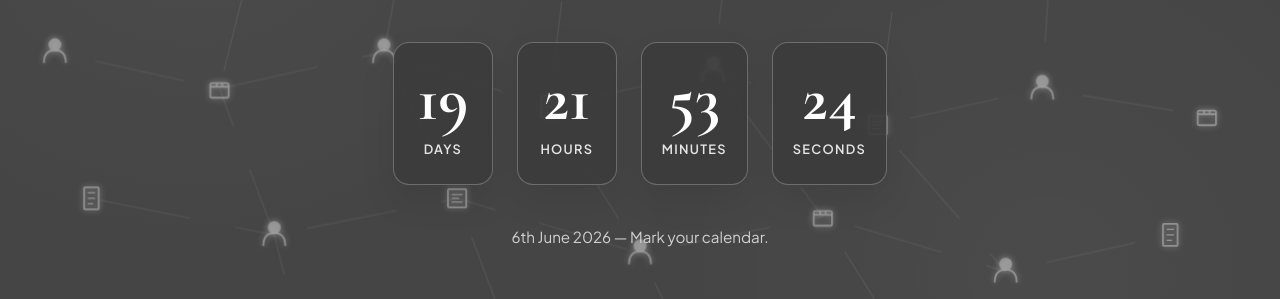
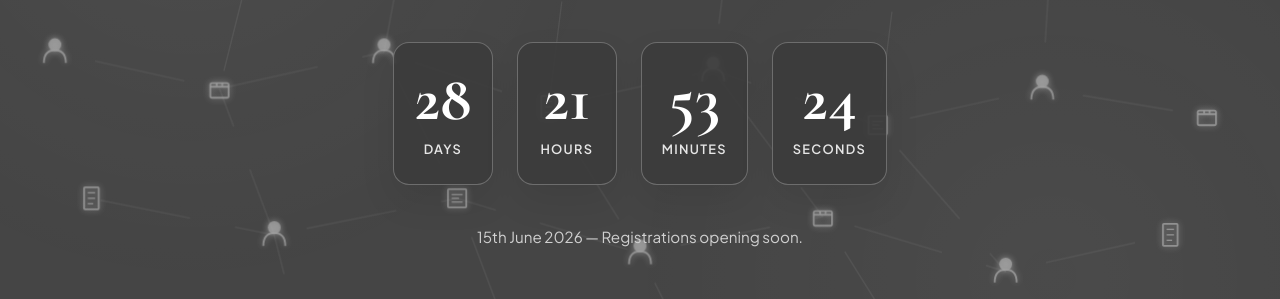
Before and after one commit to TejTalin/young-legal-house, a Next.js app: page /events in a window 1280 px wide. Shown: the part 284-583 px from the top of the page. Built offline with nearby package versions, Linux system fonts and the light colour scheme.

Commit message:
Update page.jsx

```diff
--- a/app/events/page.jsx
+++ b/app/events/page.jsx
@@ -3,7 +3,7 @@ import { useState, useEffect } from 'react';
 import NetworkBackground from '@/components/NetworkBackground';
 
 function Countdown() {
-  const target = new Date('2026-06-06T00:00:00');
+  const target = new Date('2026-06-15T00:00:00');
 
   const getTimeLeft = () => {
     const diff = target - new Date();
@@ -52,7 +52,7 @@ export default function EventsPage() {
         </p>
         <Countdown />
         <p style={{ color: 'var(--muted-text)', fontSize: '0.95rem', marginTop: '10px' }}>
-          6th June 2026 &mdash; Mark your calendar.
+          15th June 2026 &mdash; Registrations opening soon.
         </p>
       </main>
     </>
```
